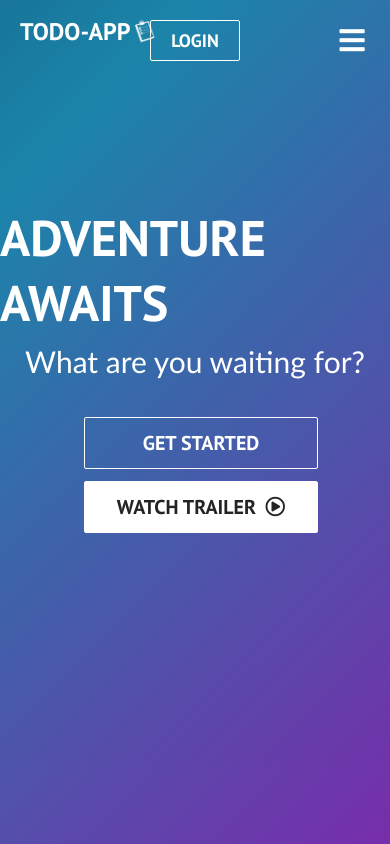
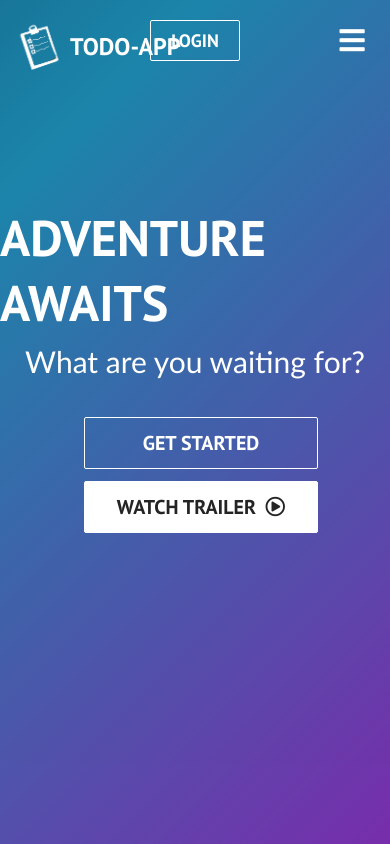
Before and after one commit to ahmedsherif-iv/mern-todo-app, a React (Create React App) app in the folder client/: page / in a window 390 px wide. Built offline with nearby package versions, Linux system fonts and the light colour scheme.

Commit message:
added navbar component to client

```diff
--- a/client/src/components/Navbar/Navbar.css
+++ b/client/src/components/Navbar/Navbar.css
@@ -25,20 +25,18 @@
 }
 
 .navbar-logo {
+  justify-self: start;
+  cursor: pointer;
+  display: flex;
+  font-size: 2rem;
   color: #fff;
-  justify-self: start;
-  margin-left: 20px;
-  cursor: pointer;
   text-decoration: none;
-  font-size: 2rem;
-  display: flex;
   align-items: center;
 }
 
 .navbar-logo img {
-  display: block;
-  width: 13%;
-  height: 13%;
+  width: 60px;
+  height: auto;
 }
 
 .fa-typo3 {
@@ -121,15 +119,16 @@
     border-radius: 0;
   }
   .navbar-logo {
-    font-size: 24px;
+    margin-left: 10px;
     position: absolute;
     top: 0;
     left: 0;
-    transform: translate(0%, 50%);
+    transform: translate(0%, 40%);
+    font-size: 24px;
   }
-  .navbar-logo img {
-    width: 8%;
-    height: 8%;
+  .logo-container img {
+    width: 40px;
+    height: auto;
   }
   .menu-icon {
     display: block;
--- a/client/src/components/Navbar/Navbar.js
+++ b/client/src/components/Navbar/Navbar.js
@@ -39,10 +39,10 @@ function Navbar() {
     <>
       <nav className={scrolled ? 'navbar active' : 'navbar'}>
         <div className='navbar-container'>
-          <Link to='/' className='navbar-logo' id="navbar-font" onClick={closeMobileMenu}>
-            TODO-APP
+          <Link to='/' className='navbar-logo' onClick={closeMobileMenu}>
+            <img src="/images/logo.png" />
+            <p>TODO-APP</p>
             {/* <i className='fab fa-typo3' /> */}
-            <img src="/images/logo.png" id="logo" />
           </Link>
           <div className='menu-icon' onClick={handleClick}>
             <i className={click ? 'fas fa-times' : 'fas fa-bars'} />
```
